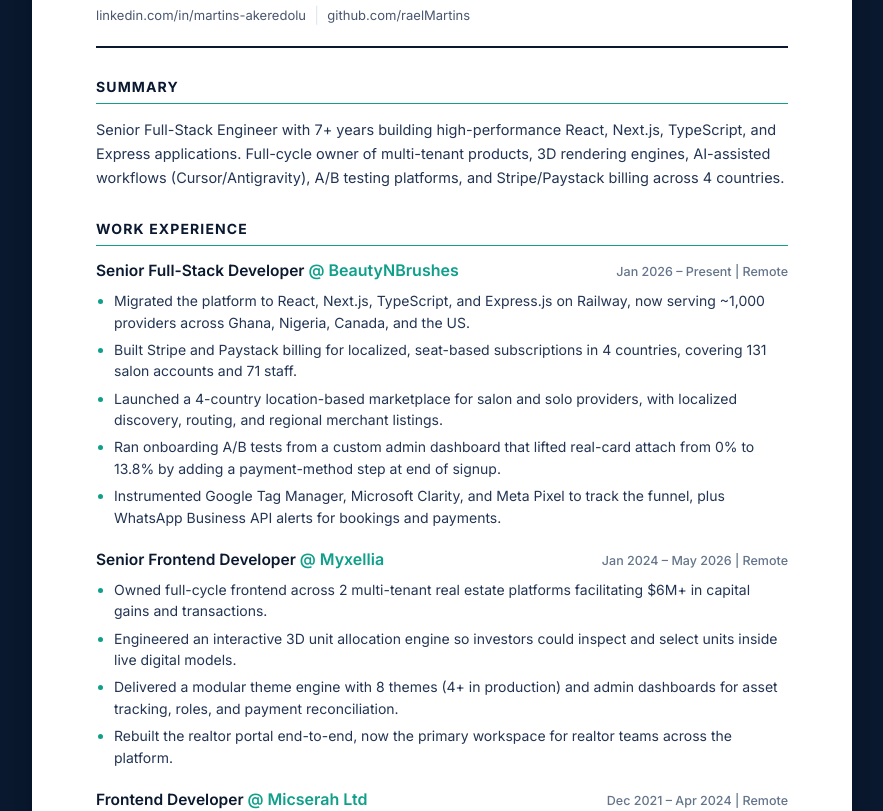
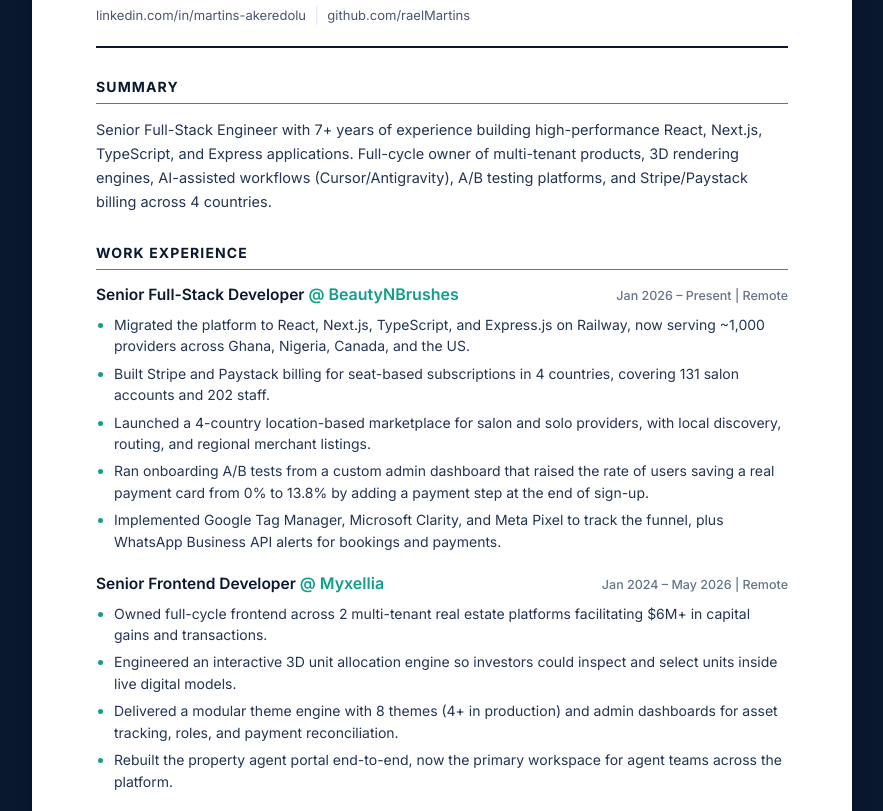
Before and after one commit to raelMartins/new-portfolio, a Next.js app: page /resume in a window 1280 px wide. Shown: the part 244-1055 px from the top of the page, without its empty margins (198-1081 px from the left). Built offline with nearby package versions, Linux system fonts and the light colour scheme; a web font is replaced by a local one.

Commit message:
refactor: refine resume summary and experience details for improved clarity and consistency

```diff
--- a/src/data/resumeData.ts
+++ b/src/data/resumeData.ts
@@ -66,7 +66,7 @@ export const resumeData: ResumeData = {
     github: 'github.com/raelMartins'
   },
   summary:
-    'Senior Full-Stack Engineer with 7+ years building high-performance React, Next.js, TypeScript, and Express applications. Full-cycle owner of multi-tenant products, 3D rendering engines, AI-assisted workflows (Cursor/Antigravity), A/B testing platforms, and Stripe/Paystack billing across 4 countries.',
+    'Senior Full-Stack Engineer with 7+ years of experience building high-performance React, Next.js, TypeScript, and Express applications. Full-cycle owner of multi-tenant products, 3D rendering engines, AI-assisted workflows (Cursor/Antigravity), A/B testing platforms, and Stripe/Paystack billing across 4 countries.',
   experience: [
     {
       title: 'Senior Full-Stack Developer',
@@ -76,10 +76,10 @@ export const resumeData: ResumeData = {
       location: 'Remote',
       bullets: [
         'Migrated the platform to React, Next.js, TypeScript, and Express.js on Railway, now serving ~1,000 providers across Ghana, Nigeria, Canada, and the US.',
-        'Built Stripe and Paystack billing for localized, seat-based subscriptions in 4 countries, covering 131 salon accounts and 71 staff.',
-        'Launched a 4-country location-based marketplace for salon and solo providers, with localized discovery, routing, and regional merchant listings.',
-        'Ran onboarding A/B tests from a custom admin dashboard that lifted real-card attach from 0% to 13.8% by adding a payment-method step at end of signup.',
-        'Instrumented Google Tag Manager, Microsoft Clarity, and Meta Pixel to track the funnel, plus WhatsApp Business API alerts for bookings and payments.'
+        'Built Stripe and Paystack billing for seat-based subscriptions in 4 countries, covering 131 salon accounts and 202 staff.',
+        'Launched a 4-country location-based marketplace for salon and solo providers, with local discovery, routing, and regional merchant listings.',
+        'Ran onboarding A/B tests from a custom admin dashboard that raised the rate of users saving a real payment card from 0% to 13.8% by adding a payment step at the end of sign-up.',
+        'Implemented Google Tag Manager, Microsoft Clarity, and Meta Pixel to track the funnel, plus WhatsApp Business API alerts for bookings and payments.'
       ]
     },
     {
@@ -92,7 +92,7 @@ export const resumeData: ResumeData = {
         'Owned full-cycle frontend across 2 multi-tenant real estate platforms facilitating $6M+ in capital gains and transactions.',
         'Engineered an interactive 3D unit allocation engine so investors could inspect and select units inside live digital models.',
         'Delivered a modular theme engine with 8 themes (4+ in production) and admin dashboards for asset tracking, roles, and payment reconciliation.',
-        'Rebuilt the realtor portal end-to-end, now the primary workspace for realtor teams across the platform.'
+        'Rebuilt the property agent portal end-to-end, now the primary workspace for agent teams across the platform.'
       ]
     },
     {
@@ -117,7 +117,7 @@ export const resumeData: ResumeData = {
       ]
     },
     {
-      title: 'Front End Engineer',
+      title: 'Frontend Engineer',
       company: 'FireSwitch Technologies',
       startDate: 'Jun 2021',
       endDate: 'Dec 2021',
@@ -212,6 +212,6 @@ export const resumeData: ResumeData = {
     'Augmented Reality',
     'Reading & Books',
     'Harry Potter',
-    'Travelling'
+    'Travel'
   ]
 };
```
